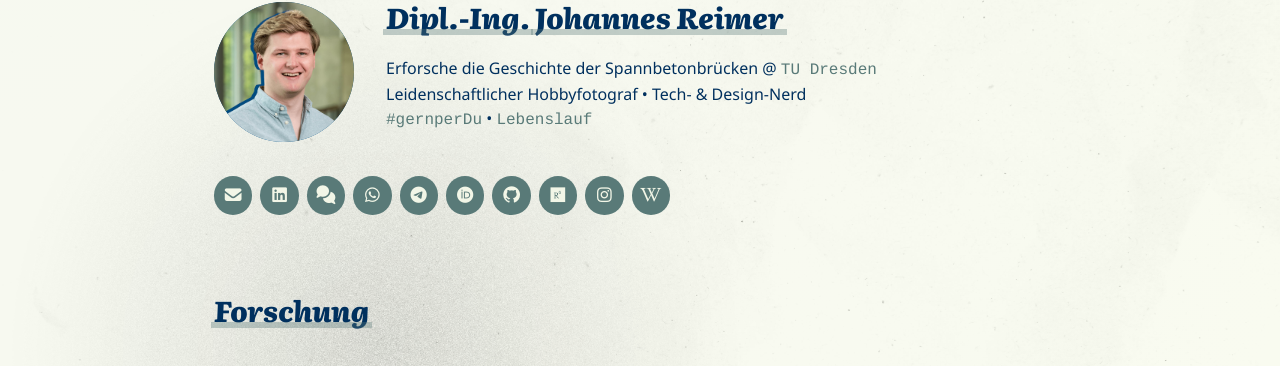
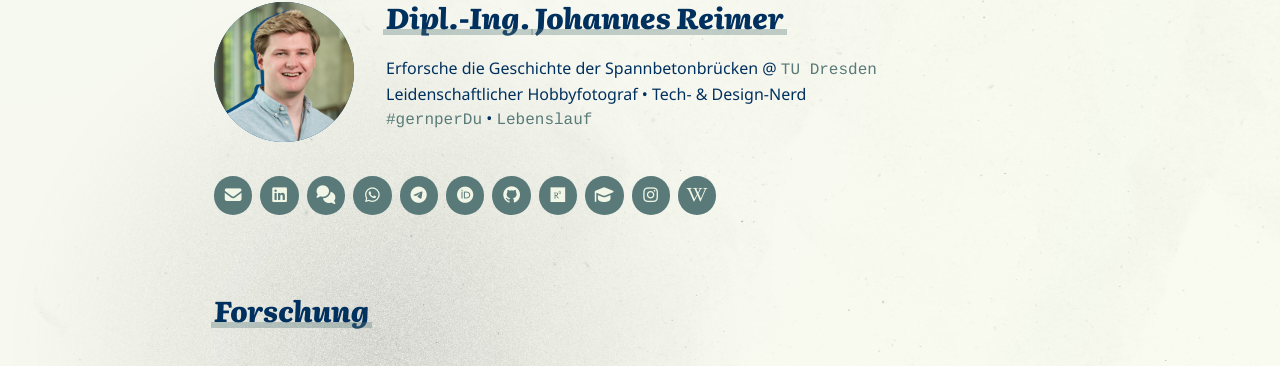
Before and after one commit to JohannesReimer/johannesreimer.github.io, a Jekyll site: the page built from index.md, in a window 1280 px wide. Shown: the part 126-492 px from the top of the page. Built offline with Jekyll 4.4.1, drawn with Linux system fonts in a browser that asks for light colours; nearby versions of some CDN libraries; a style sheet for code colours, icons or effects is not loaded.

Commit message:
Added Google Scholar link

```diff
--- a/_includes/sections/home.html
+++ b/_includes/sections/home.html
@@ -21,7 +21,7 @@
   <a href="https://orcid.org/0000-0002-8600-0751" class="social-link" target="_blank" aria-label="ORCID" title="ORCID"><i class="fa-brands fa-orcid" aria-hidden="true"></i></a>
   <a href="https://github.com/JohannesReimer" class="social-link" target="_blank" aria-label="GitHub" title="GitHub"><i class="fa-brands fa-github" aria-hidden="true"></i></a>
   <a href="https://www.researchgate.net/profile/Johannes-Reimer-3" class="social-link" target="_blank" aria-label="ResearchGate" title="ResearchGate"><i class="fa-brands fa-researchgate" aria-hidden="true"></i></a>
-  <!-- <a href="############################################" class="social-link" target="_blank" aria-label="Google Scholar" title="Google Scholar"><i class="fa-solid fa-graduation-cap" aria-hidden="true"></i></a> -->
+  <a href="https://scholar.google.de/citations?user=tqkEdTEAAAAJ" class="social-link" target="_blank" aria-label="Google Scholar" title="Google Scholar"><i class="fa-solid fa-graduation-cap" aria-hidden="true"></i></a>
   <a href="https://www.instagram.com/johannes_foto" class="social-link" target="_blank" aria-label="Instagram" title="Instagram"><i class="fa-brands fa-instagram" aria-hidden="true"></i></a>
   <a href="https://de.wikipedia.org/wiki/Benutzer:Johannes_Reimer" class="social-link" target="_blank" aria-label="Wikipedia" title="Wikipedia"><i class="fa-brands fa-wikipedia-w" aria-hidden="true"></i></a>
 </div>
```
